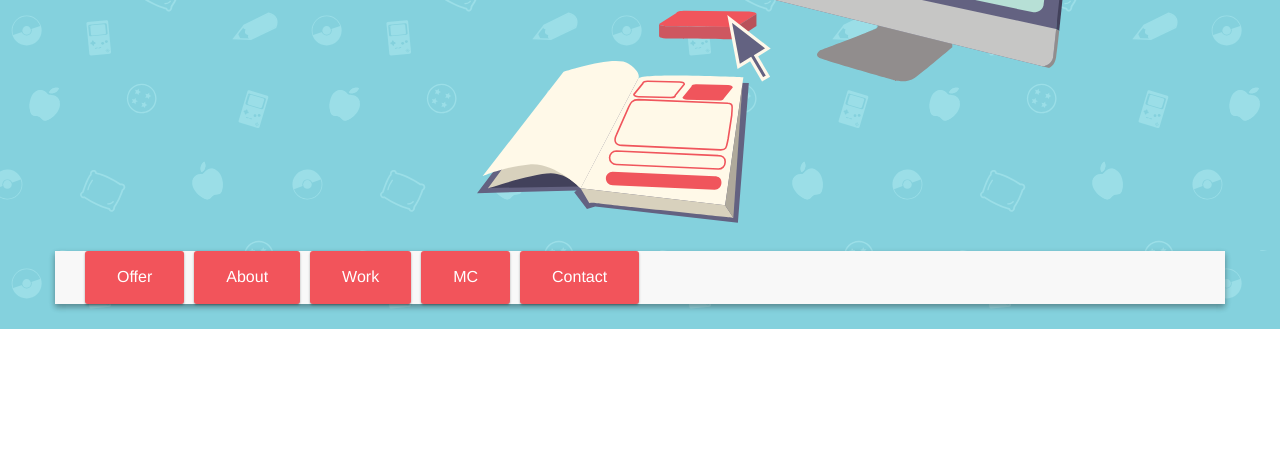
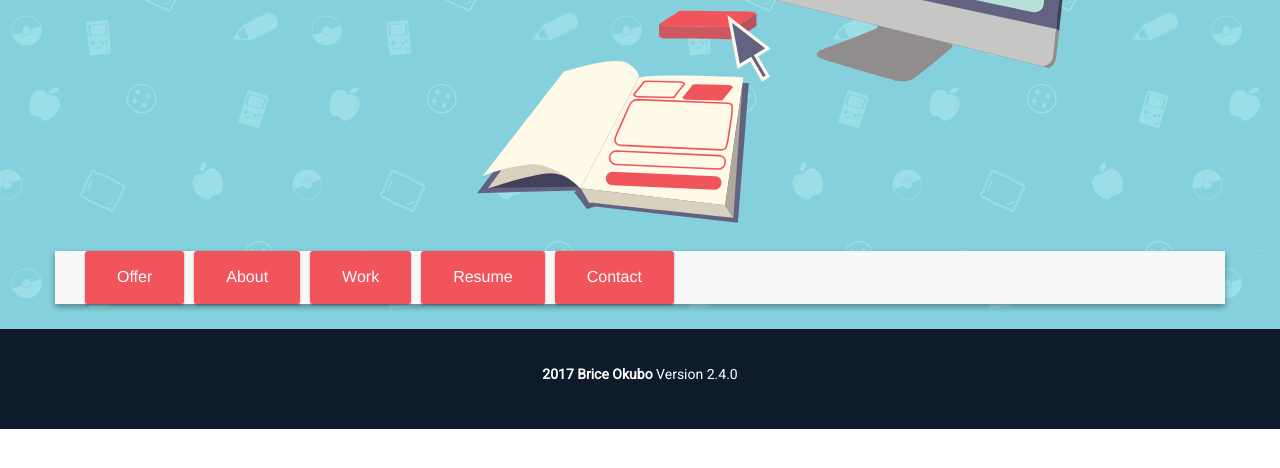
Before and after one commit to briceokubo/briceokubo.github.io, a plain HTML site: page index.html in a window 1280 px wide. Shown: the part 302-770 px from the top of the page. Drawn offline with nearby package versions, Linux system fonts and the light colour scheme; no server answers.

Commit message:
transferred demo.html to new index.html

```diff
--- a/demo.html
+++ b/index.html
@@ -33,7 +33,7 @@
                <li><button class="contactBtn" ng-click="offerSection()">Offer</button></li>
                <li><button class="contactBtn" ng-click="aboutSection()">About</button></li>
                <li><button class="contactBtn" ng-click="workSection()">Work</button></li>
-               <li><button class="contactBtn" ng-click="MCwork()">MC</button></li>
+               <li><button class="contactBtn" ng-click="resumeSection()">Resume</button></li>
                <li><button class="contactBtn" ng-click="contactSection()">Contact</button></li>
                </ul>
             </div>
@@ -41,24 +41,9 @@
             </div>
          </nav>
             <script src="content/js/button.js"></script>
-
-
-             <!-- This section is made with a controller to display sections with the ability to query
-             <div ng-include="'views/demoNav.html'"></div>
-         <section ng-controller="mainCtrl" id="main">
-            <div ng-repeat="main in mains | filter:query">
-               <div ng-include='main.section'></div>
-            </div>
-         </section> -->
-
-            <!-- This is orginal look with sections single page -->
-            <!-- <div ng-include="'views/nav.html'"></div>
-            <div ng-include="'views/offer.html'"></div>
-            <div ng-include="'views/work.html'"></div>
-            <div ng-include="'views/about.html'"></div> -->
-         </div>
+         </div><!--container -->
       </div>
-      <div ng-include="'views/footer.html'"></div>
+      <div ng-include="'views/homepage/footer.html'"></div>
       <script src="bower_components/angular/angular.js"></script>
       <script src="bower_components/jquery/dist/jquery.min.js"></script>
       <script src="bower_components/bootstrap/dist/js/bootstrap.min.js"></script>
```
